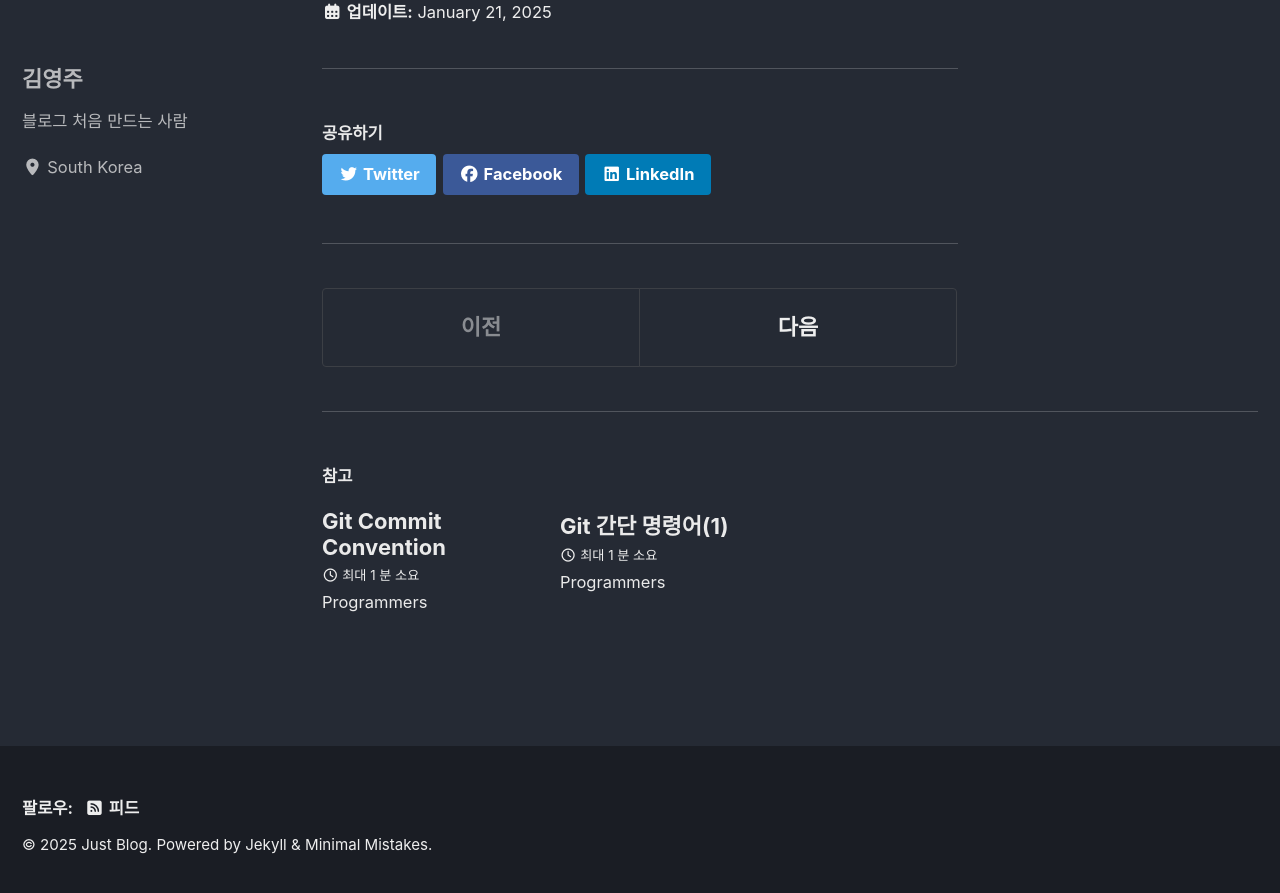
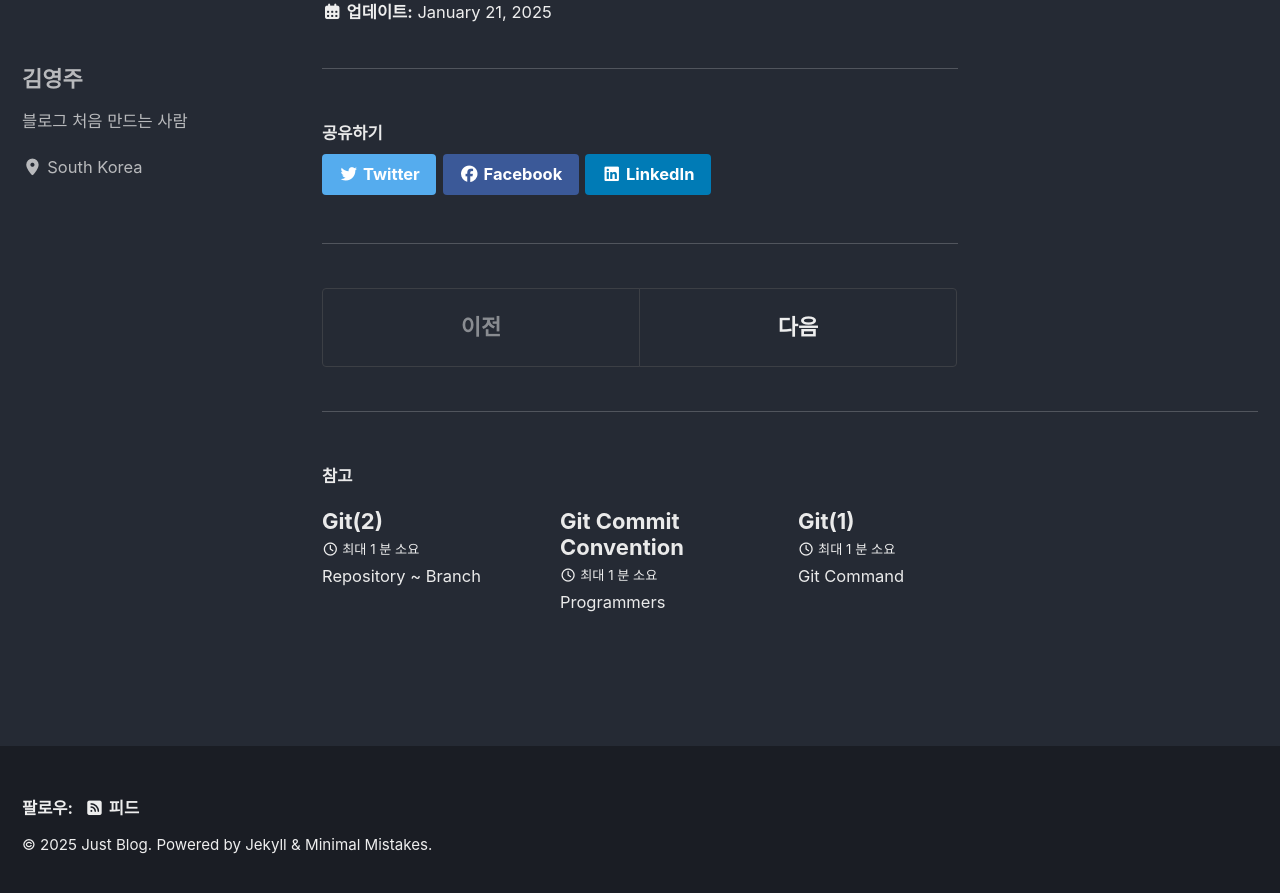
Before and after one commit to GIM-YOUNG-JOO/GIM-YOUNG-JOO.github.io, a Jekyll site: the page built from _posts/2025-01-21-assignment.markdown, in a window 1280 px wide and 900 px high, scrolled down 950 px. Shown: the top 893 px of the window. Built offline with Jekyll 4.4.1, drawn with Linux system fonts in a browser that asks for light colours; cached includes are drawn as plain includes; part of the change alters nothing that is shown.

Commit message:
Add post

````diff
--- a/_posts/2025-01-22-git-study(1).md
+++ b/_posts/2025-01-22-git-study(1).md
@@ -1,10 +1,8 @@
 ---
-title: "Git 간단 명령어(1)"
-excerpt: "Programmers"
+title: "Git(1)"
+excerpt: "Git Command"
 tags:
-  - sample post
-  - readability
-  - test
+  - git
 comments: true
 ---
 
--- /dev/null
+++ b/_posts/2025-01-23-git-study(2).md
@@ -0,0 +1,33 @@
+---
+title: "Git(2)"
+excerpt: "Repository ~ Branch"
+tags:
+  - git
+comments: true
+---
+
+# Branch
+Git에서 독립적인 작업을 위한 분리 작업 공간
+메인 코드와 별개로 안전하게 새로운 기능을 개발하는게 목적
+
+- 브랜치 목록 확인
+```bash
+git branch
+```
+- 새 브랜치 생성
+```bash
+git branch "branch_name"
+```
+- 브랜치 이동
+```bash
+git branch "branch_name"
+# or
+git switch "branch_name"
+```
+|**기능**|`git checkout`|`git switch`|
+|---|---|---|
+|브랜치 이동|✅|✅|
+|새 브랜치 생성 후 이동|✅(`-b`옵션 필요)|✅(`-c`옵션 필요)|
+|특정 파일 복원|✅|❌|
+|특정 커밋으로 워킹 디렉토리 복원|✅|❌|
+|명령어의 명확성|복잡(다양한 기능 포함)|간단(브랜치 작업만 지원)|
````
